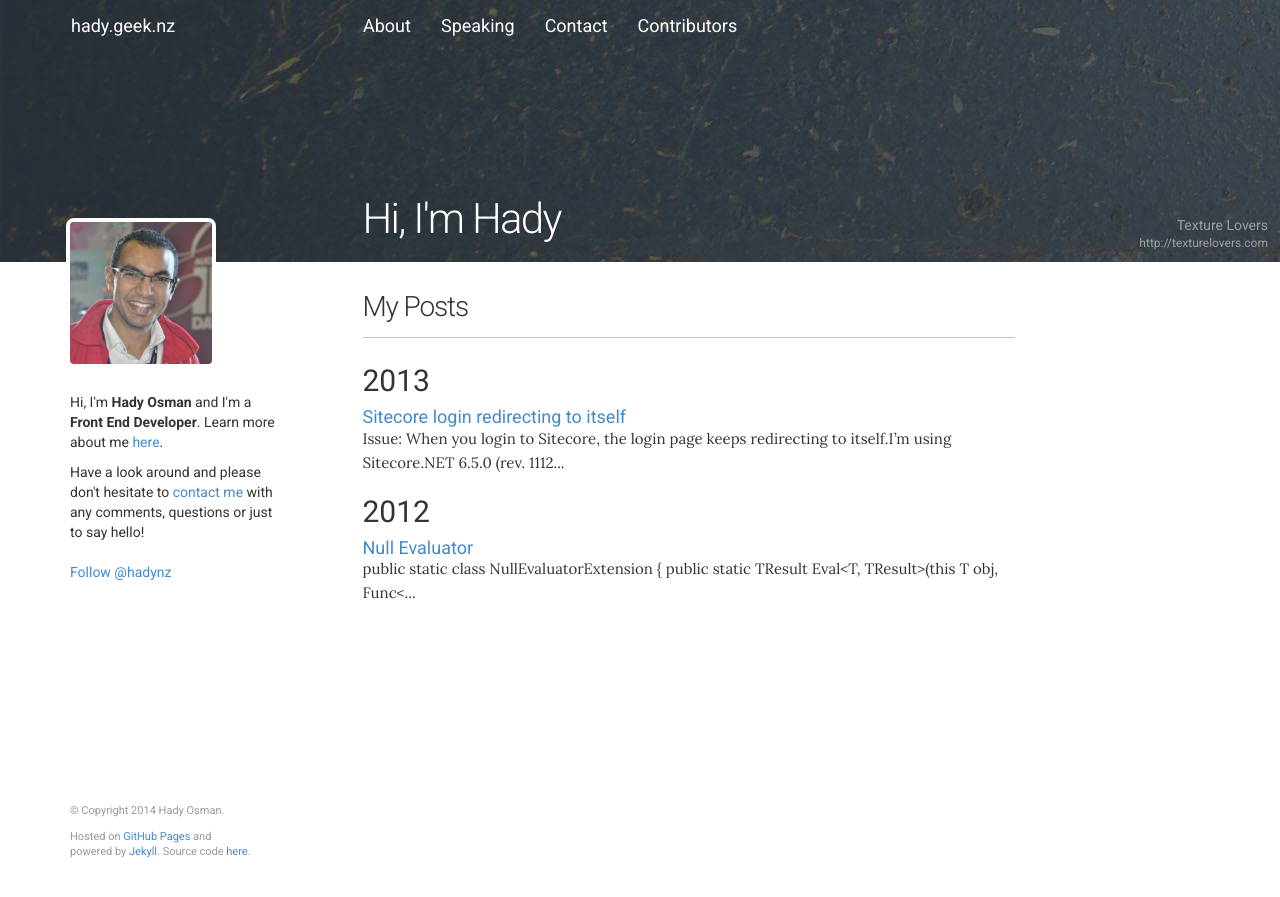
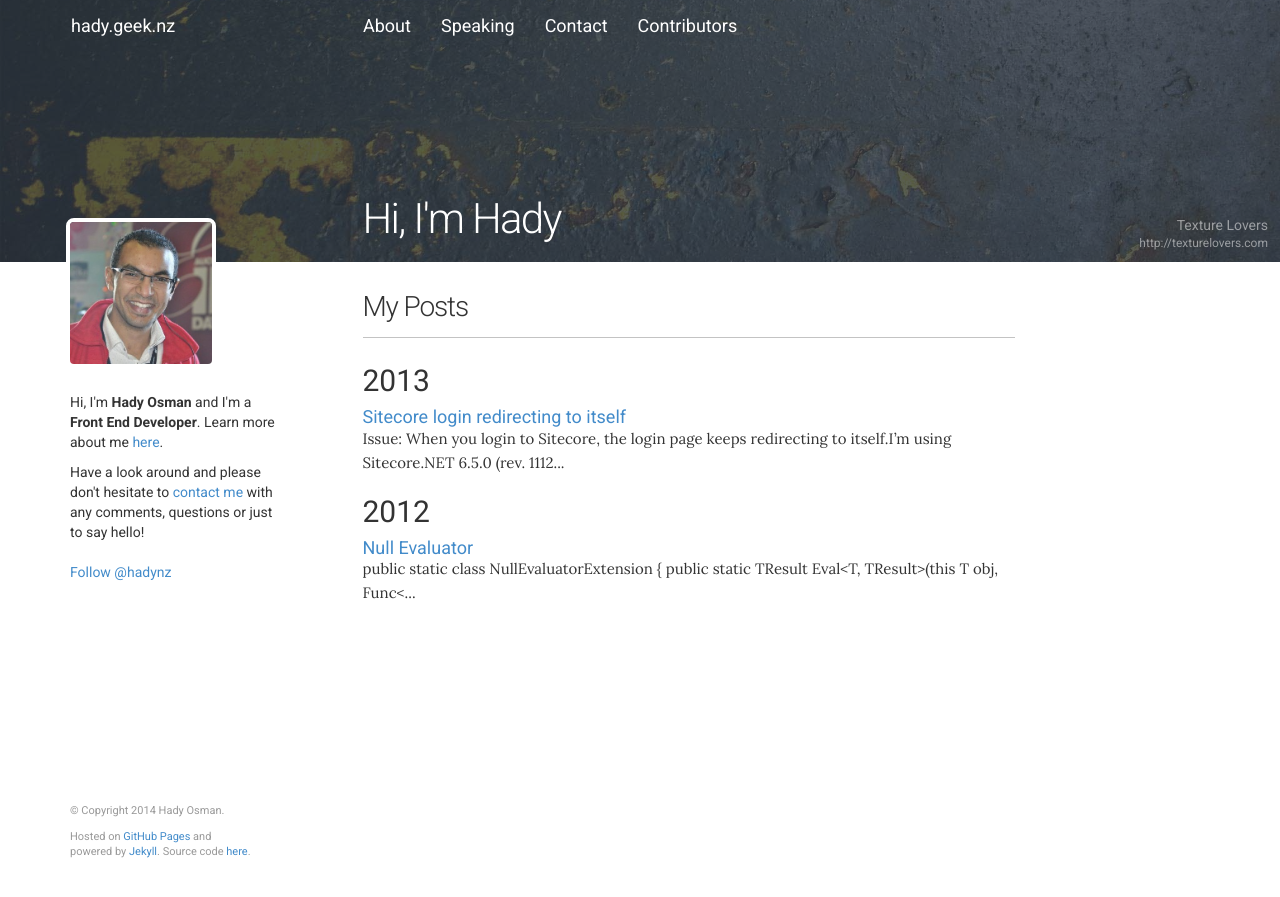
Before and after one commit to hadynz/hadynz.github.io, a Jekyll site: the page built from home.md, in a window 1280 px wide. Shown: the top 897 px of the page. Built offline with Jekyll 4.4.1, drawn with Linux system fonts in a browser that asks for light colours; comment, search, counter and statistics services are not loaded.

Commit message:
Add default background styling of cover image in header

```diff
--- a/assets/css/header.css
+++ b/assets/css/header.css
@@ -1,6 +1,8 @@
 .masthead {
     position: relative;
     margin-bottom: 30px;
+    background-size: cover;
+    background-position: center center;
 }
 
 .masthead--content {
```
